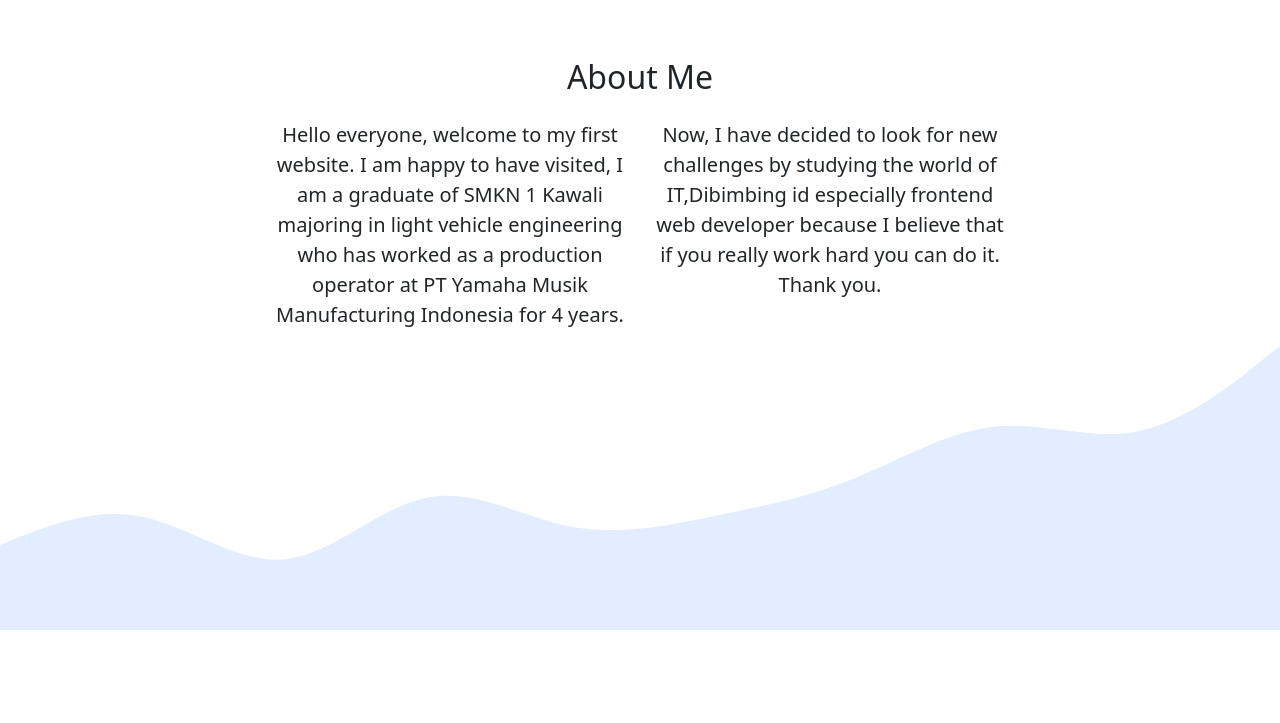
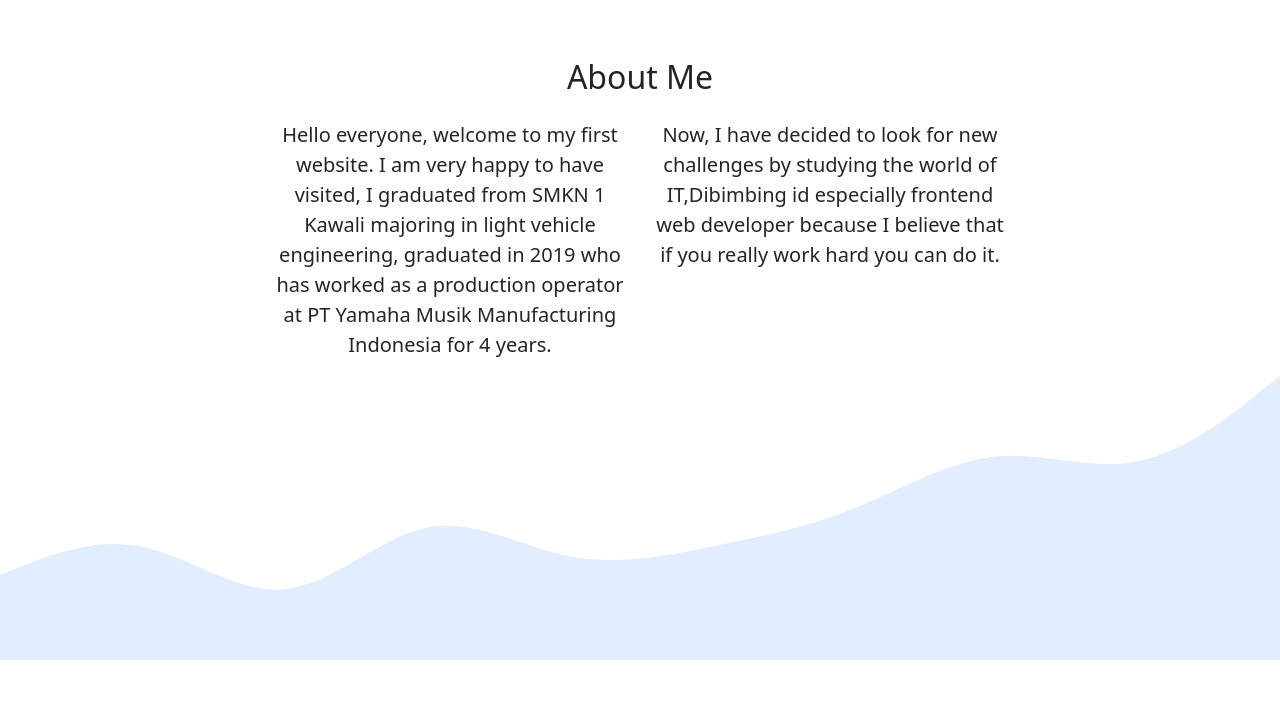
Before and after one commit to Fauzannursalam/faujannursalam.github.io, a plain HTML site: page index.html in a window 1280 px wide. Shown: the part 740-1463 px from the top of the page. Drawn offline with nearby package versions, Linux system fonts and the light colour scheme.

Commit message:
memperbaiki kosa kata

```diff
--- a/index.html
+++ b/index.html
@@ -116,10 +116,10 @@
             </div>
             <div class="row justify-content-center fs-5 text-center">
                 <div class="col-md-4">
-                <p>Hello everyone, welcome to my first website. I am happy to have visited, I am a graduate of SMKN 1 Kawali majoring in light vehicle engineering who has worked as a production operator at PT Yamaha Musik Manufacturing Indonesia for 4 years.</p>
+                <p>Hello everyone, welcome to my first website. I am very happy to have visited, I graduated from SMKN 1 Kawali majoring in light vehicle engineering, graduated in 2019 who has worked as a production operator at PT Yamaha Musik Manufacturing Indonesia for 4 years.</p>
             </div>
                 <div class="col-md-4">
-                    <p>Now, I have decided to look for new challenges by studying the world of IT,Dibimbing id especially frontend web developer because I believe that if you really work hard you can do it. Thank you.</p>
+                    <p>Now, I have decided to look for new challenges by studying the world of IT,Dibimbing id especially frontend web developer because I believe that if you really work hard you can do it. </p>
                 </div>
             </div>
         </div>
@@ -166,7 +166,7 @@
                         <div class="card" style="width: 18rem;">
                             <img src="img/5.jpg" class="card-img-top" alt="faujan nursalam">
                             <div class="card-body">
-                              <p class="card-text">Creating/Designing a Movie website is a task from Dibimbing id.</p>
+                              <p class="card-text">Creating/Designing use figma a Movie website is a task from Dibimbing id.</p>
                             </div>
                           </div>
                     </div>
```
